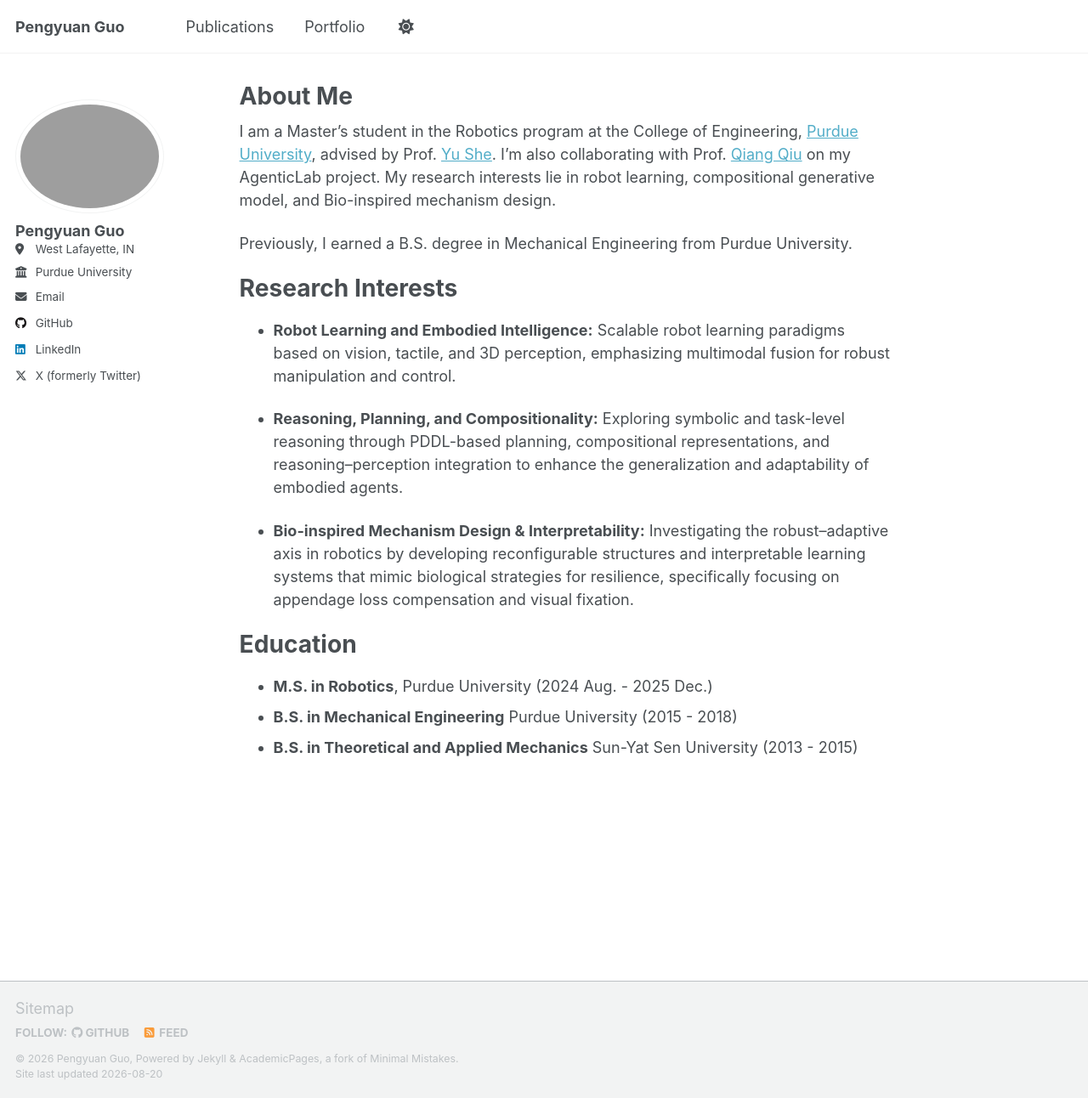
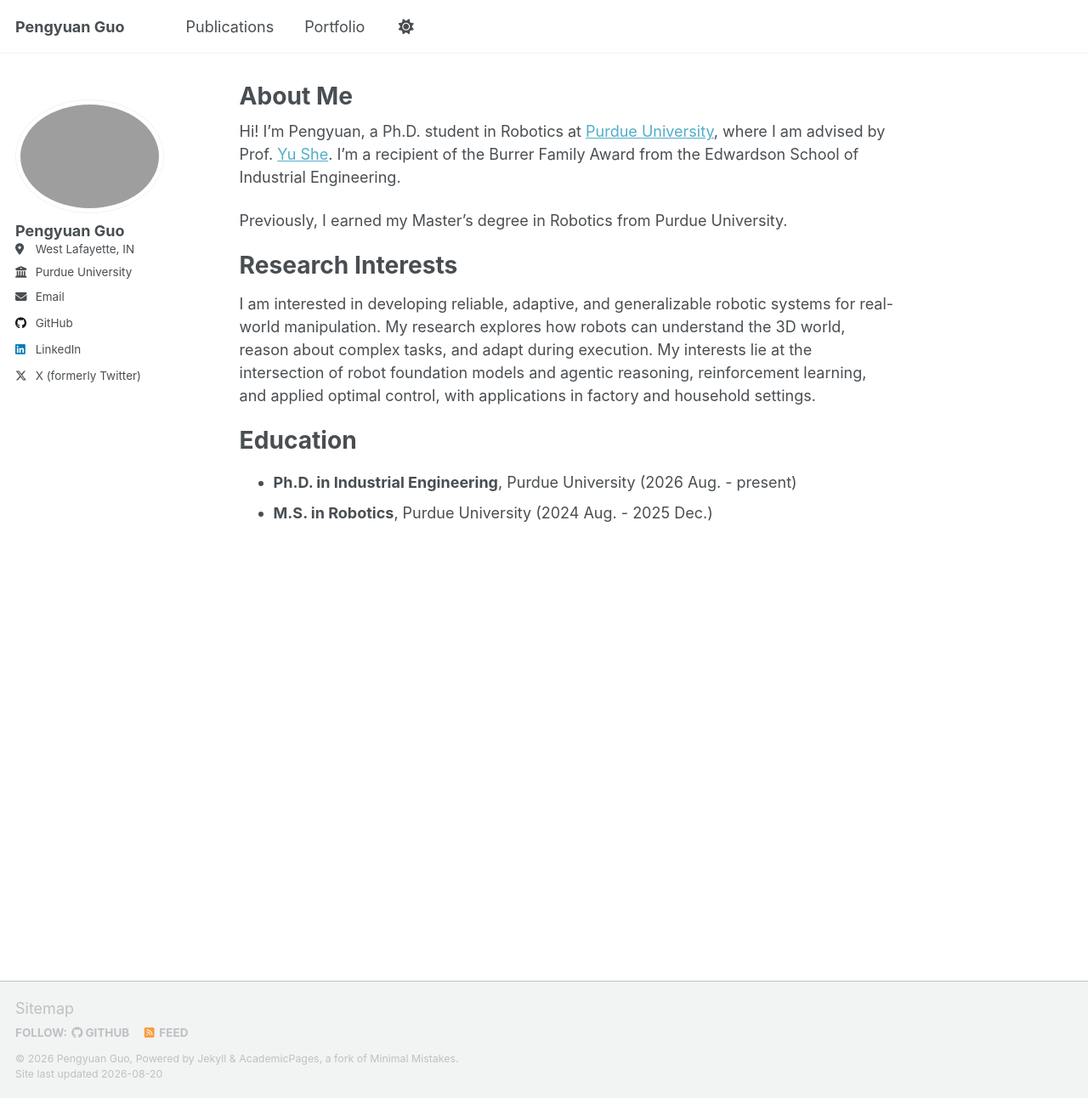
Before and after one commit to PengyuanGuo/pengyuanguo.github.io, a Jekyll site: the page built from _pages/about.md, in a window 1280 px wide and 1292 px high. Shown: the whole window at 85% size. Built offline with Jekyll 4.4.1, drawn with Linux system fonts in a browser that asks for light colours; a script that is not in the unit is left out.

Commit message:
updated at the start of PhD

```diff
--- a/_pages/about.md
+++ b/_pages/about.md
@@ -7,20 +7,15 @@ redirect_from:
   - /about.html
 ---
 
-I am a Master’s student in the Robotics program at the College of Engineering, [Purdue University](https://www.purdue.edu/), advised by Prof. [Yu She](https://www.purduemars.com/people). I'm also collaborating with Prof. [Qiang Qiu](https://engineering.purdue.edu/~qqiu/) on my AgenticLab project. My research interests lie in robot learning, compositional generative model, and Bio-inspired mechanism design.
+Hi! I'm Pengyuan, a Ph.D. student in Robotics at [Purdue University](https://www.purdue.edu/), where I am advised by Prof. [Yu She](https://www.purduemars.com/people). I'm a recipient of the Burrer Family Award from the Edwardson School of Industrial Engineering.
 
-Previously, I earned a B.S. degree in Mechanical Engineering from Purdue University.
+Previously, I earned my Master's degree in Robotics from Purdue University.
 
 Research Interests
 ======
-- **Robot Learning and Embodied Intelligence:** Scalable robot learning paradigms based on vision, tactile, and 3D perception, emphasizing multimodal fusion for robust manipulation and control.
-
-- **Reasoning, Planning, and Compositionality:** Exploring symbolic and task-level reasoning through PDDL-based planning, compositional representations, and reasoning–perception integration to enhance the generalization and adaptability of embodied agents.
-
-- **Bio-inspired Mechanism Design & Interpretability:** Investigating the robust–adaptive axis in robotics by developing reconfigurable structures and interpretable learning systems that mimic biological strategies for resilience, specifically focusing on appendage loss compensation and visual fixation.
+I am interested in developing reliable, adaptive, and generalizable robotic systems for real-world manipulation. My research explores how robots can understand the 3D world, reason about complex tasks, and adapt during execution. My interests lie at the intersection of robot foundation models and agentic reasoning, reinforcement learning, and applied optimal control, with applications in factory and household settings.
 
 Education
 ======
+- **Ph.D. in Industrial Engineering**, Purdue University (2026 Aug. - present)
 - **M.S. in Robotics**, Purdue University (2024 Aug. - 2025 Dec.)
-- **B.S. in Mechanical Engineering** Purdue University (2015 - 2018)
-- **B.S. in Theoretical and Applied Mechanics** Sun-Yat Sen University (2013 - 2015)
```
